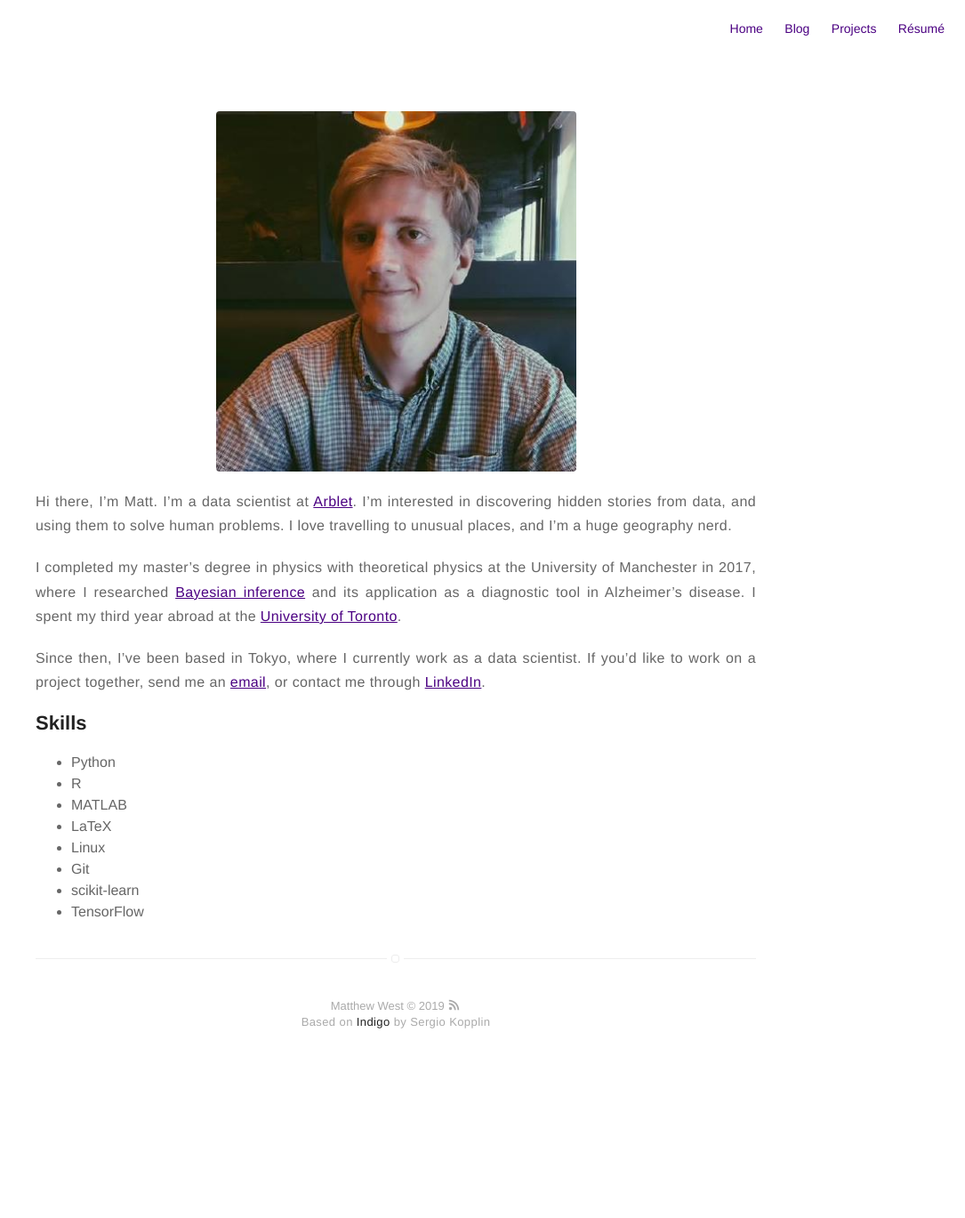
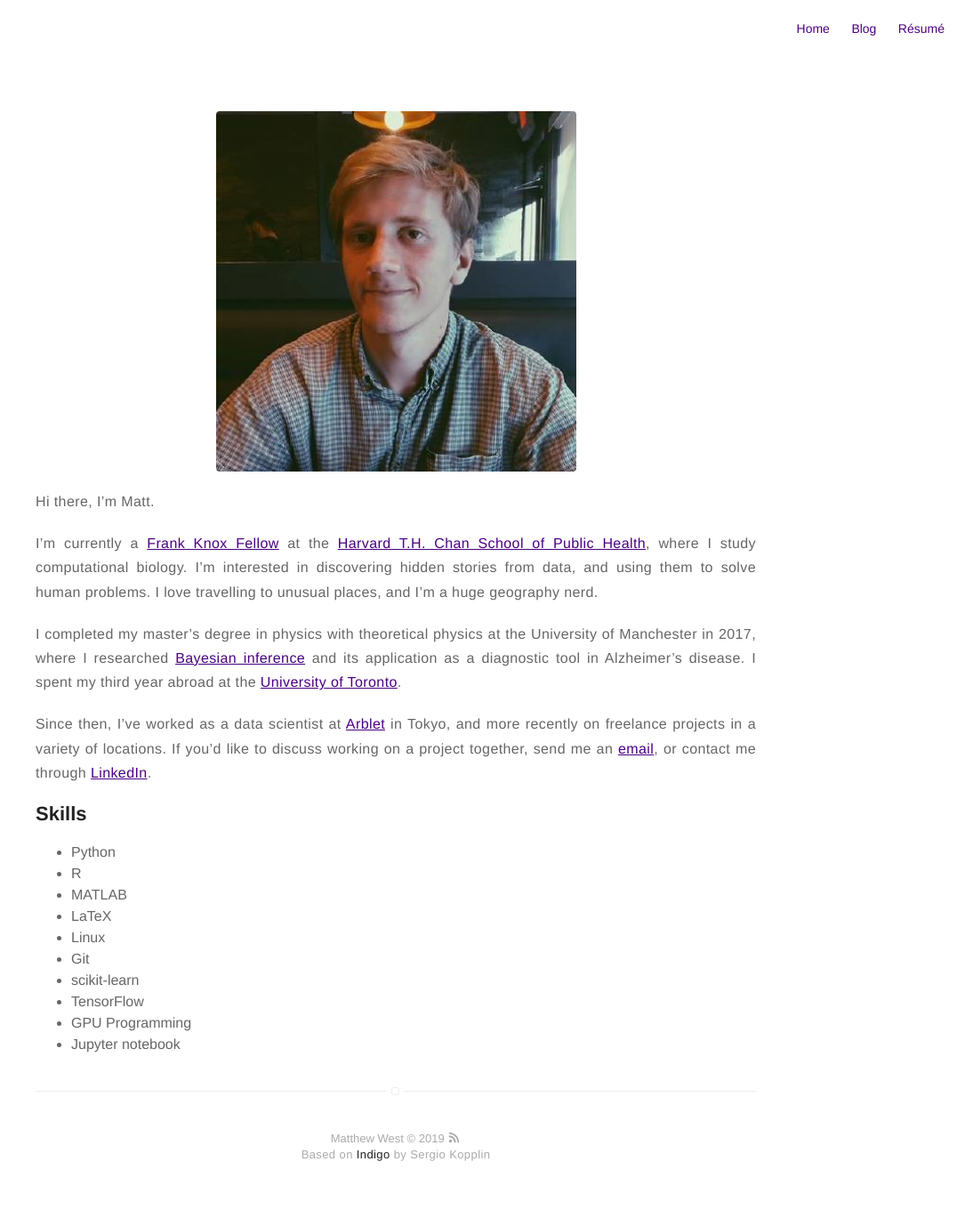
Before and after one commit to mwestt/mwestt.github.io, a Jekyll site: the page built from about.md, in a window 1280 px wide. Shown: the whole page at 89% size, without its empty margins (195-1280 px from the left). Built offline with Jekyll 4.4.1, drawn with Linux system fonts in a browser that asks for light colours; a script that is not in the unit is left out; before the commit the page ends 1220 px from its top, so only the background shows below that.

Commit message:
add 2019 employments info

```diff
--- a/_config.yml
+++ b/_config.yml
@@ -1,6 +1,6 @@
 # main text of home
 name: Matthew West
-bio: Data Scientist at Arblet Inc
+bio: Data Scientist | Frank Knox Fellow at Harvard
 
 # twitter summary info
 description: Data and stuff.
@@ -56,7 +56,7 @@ email: m.west2718@@gmail.com
 authors:
     matthewwest:
         name: Matthew West
-        bio: Data scientist, person
+        bio: Data scientist, Frank Knox Fellow at Harvard.
         external-image: false
         picture: assets/images/ghbupic.jpg
         twitter: TheMatthewWest
@@ -71,7 +71,7 @@ width: large
 # paginate_path: "blog/:num/"
 
 # if you don't need projects, comment the *projects* configs below
-projects: true
+projects: false
 
 # if you don't need "about" or "blog", comment them out below
 about: true
--- a/about.md
+++ b/about.md
@@ -5,7 +5,11 @@ mathjax: true
 ---
 ![Profile Image]({{ site.url }}/{{ site.picture }})
 
-Hi there, I'm Matt. I'm a data scientist at [Arblet](https://www.arblet.com).
+Hi there, I'm Matt.
+
+I'm currently a [Frank Knox Fellow](https://frankknox.harvard.edu/)
+at the [Harvard T.H. Chan School of Public Health](https://www.hsph.harvard.edu/biostatistics/),
+where I study computational biology.
 <!-- <a href="https://www.arblet.com/" style="text-decoration: none; font-weight:bold; color:rgb(0,0,0)"> Arblet Inc.</a>. -->
 I'm interested in discovering hidden stories from data, and using them to solve
 human problems. I love travelling to unusual places, and I'm a huge geography nerd.
@@ -15,8 +19,8 @@ University of Manchester in 2017, where I researched [Bayesian inference](https:
 application as a diagnostic tool in Alzheimer's disease. I spent my third year abroad at the
 [University of Toronto](https://www.physics.utoronto.ca/~nonlin/abstracts/MWest_479_report_2016_abstract.html).
 
-Since then, I've been based in Tokyo, where I currently work as a data scientist.
-If you'd like to work on a project together, send me an [email](mailto:m.west2718@gmail.com),
+Since then, I've worked as a data scientist at [Arblet](http://www.arblet.com/) in Tokyo, and more recently on freelance projects in a variety of
+locations. If you'd like to discuss working on a project together, send me an [email](mailto:m.west2718@gmail.com),
 or contact me through [LinkedIn](https://www.linkedin.com/in/mwestt/).
 
 ## Skills
@@ -29,6 +33,8 @@ or contact me through [LinkedIn](https://www.linkedin.com/in/mwestt/).
 	<li>Git</li>
 	<li>scikit-learn</li>
 	<li>TensorFlow</li>
+	<li>GPU Programming</li>
+	<li>Jupyter notebook</li>
 </ul>
 <!--
 <h2>Projects</h2>
```
